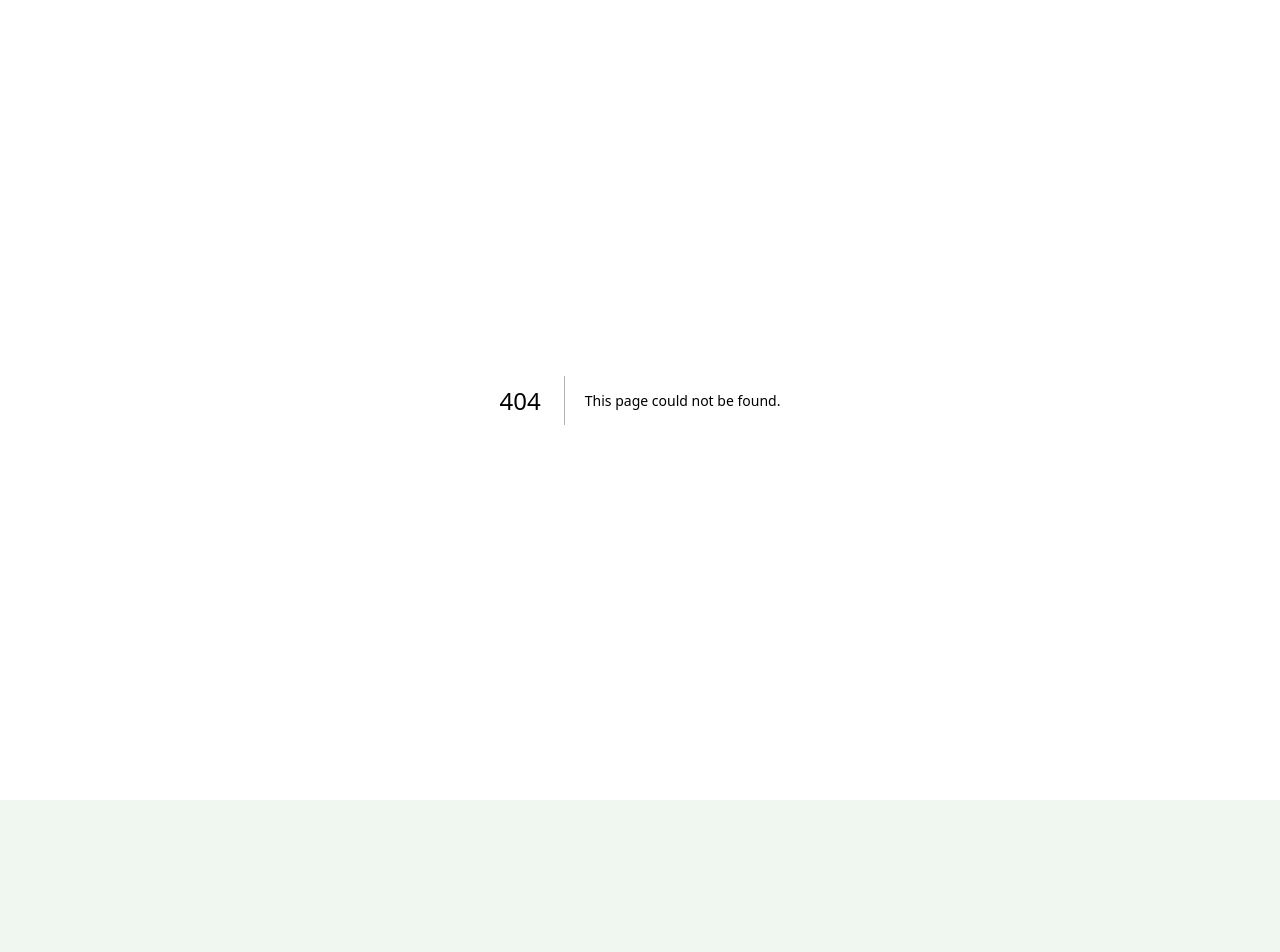
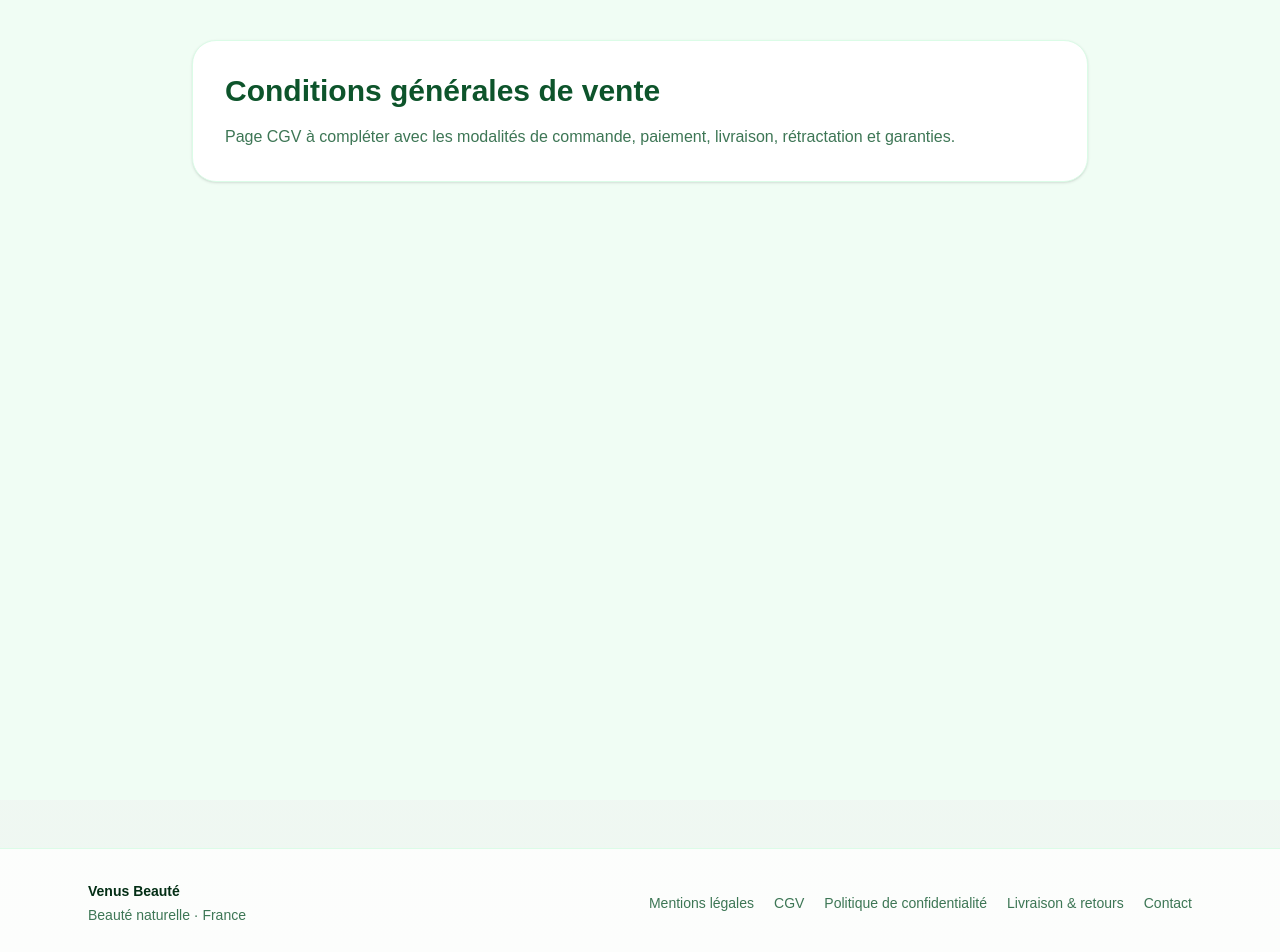
Before and after one commit to Doudou-labo/DoudouClaw, a Next.js app in the folder venus-beaute/: page /cgv in a window 1280 px wide. Before the commit this address had no page. Shown: the top 952 px of the page. Before the commit the page ends 800 px from the top, so only its background shows below. Built offline with nearby package versions, Linux system fonts and the light colour scheme.

Commit message:
feat(venus-beaute): add legal footer links and placeholder legal pages

```diff
--- /dev/null
+++ b/venus-beaute/src/app/cgv/page.tsx
@@ -0,0 +1,10 @@
+export default function CgvPage() {
+  return (
+    <main className="min-h-screen bg-green-50 px-6 py-10 text-green-900">
+      <div className="mx-auto max-w-4xl rounded-3xl border border-green-100 bg-white p-8 shadow-sm">
+        <h1 className="text-3xl font-extrabold">Conditions générales de vente</h1>
+        <p className="mt-4 text-green-900/80">Page CGV à compléter avec les modalités de commande, paiement, livraison, rétractation et garanties.</p>
+      </div>
+    </main>
+  );
+}
--- /dev/null
+++ b/venus-beaute/src/app/contact/page.tsx
@@ -0,0 +1,10 @@
+export default function ContactPage() {
+  return (
+    <main className="min-h-screen bg-green-50 px-6 py-10 text-green-900">
+      <div className="mx-auto max-w-4xl rounded-3xl border border-green-100 bg-white p-8 shadow-sm">
+        <h1 className="text-3xl font-extrabold">Contact</h1>
+        <p className="mt-4 text-green-900/80">Page contact à compléter avec l’e-mail, le formulaire, les horaires et les moyens de contact client.</p>
+      </div>
+    </main>
+  );
+}
--- a/venus-beaute/src/app/layout.tsx
+++ b/venus-beaute/src/app/layout.tsx
@@ -1,5 +1,6 @@
 import type { Metadata } from "next";
 import { Geist, Geist_Mono } from "next/font/google";
+import Footer from "@/components/Footer";
 import "./globals.css";
 
 const geistSans = Geist({
@@ -27,7 +28,10 @@ export default function RootLayout({
       <body
         className={`${geistSans.variable} ${geistMono.variable} antialiased`}
       >
-        {children}
+        <div className="min-h-screen flex flex-col">
+          <div className="flex-1">{children}</div>
+          <Footer />
+        </div>
       </body>
     </html>
   );
--- /dev/null
+++ b/venus-beaute/src/app/livraison-retours/page.tsx
@@ -0,0 +1,10 @@
+export default function LivraisonRetoursPage() {
+  return (
+    <main className="min-h-screen bg-green-50 px-6 py-10 text-green-900">
+      <div className="mx-auto max-w-4xl rounded-3xl border border-green-100 bg-white p-8 shadow-sm">
+        <h1 className="text-3xl font-extrabold">Livraison & retours</h1>
+        <p className="mt-4 text-green-900/80">Page à compléter avec les délais, frais de livraison, zones desservies et conditions de retour/remboursement.</p>
+      </div>
+    </main>
+  );
+}
--- /dev/null
+++ b/venus-beaute/src/app/mentions-legales/page.tsx
@@ -0,0 +1,10 @@
+export default function MentionsLegalesPage() {
+  return (
+    <main className="min-h-screen bg-green-50 px-6 py-10 text-green-900">
+      <div className="mx-auto max-w-4xl rounded-3xl border border-green-100 bg-white p-8 shadow-sm">
+        <h1 className="text-3xl font-extrabold">Mentions légales</h1>
+        <p className="mt-4 text-green-900/80">Page légale à compléter avec les informations de l’éditeur, hébergeur, contact et responsable de publication.</p>
+      </div>
+    </main>
+  );
+}
--- /dev/null
+++ b/venus-beaute/src/app/politique-confidentialite/page.tsx
@@ -0,0 +1,10 @@
+export default function PolitiqueConfidentialitePage() {
+  return (
+    <main className="min-h-screen bg-green-50 px-6 py-10 text-green-900">
+      <div className="mx-auto max-w-4xl rounded-3xl border border-green-100 bg-white p-8 shadow-sm">
+        <h1 className="text-3xl font-extrabold">Politique de confidentialité</h1>
+        <p className="mt-4 text-green-900/80">Page confidentialité à compléter avec les données collectées, finalités, durée de conservation et droits RGPD.</p>
+      </div>
+    </main>
+  );
+}
--- /dev/null
+++ b/venus-beaute/src/components/Footer.tsx
@@ -0,0 +1,30 @@
+import Link from "next/link";
+
+const legalLinks = [
+  { href: "/mentions-legales", label: "Mentions légales" },
+  { href: "/cgv", label: "CGV" },
+  { href: "/politique-confidentialite", label: "Politique de confidentialité" },
+  { href: "/livraison-retours", label: "Livraison & retours" },
+  { href: "/contact", label: "Contact" },
+];
+
+export default function Footer() {
+  return (
+    <footer className="mt-12 border-t border-green-100 bg-white/80">
+      <div className="mx-auto flex max-w-6xl flex-col gap-4 px-6 py-8 text-sm text-green-900/80 md:flex-row md:items-center md:justify-between">
+        <div>
+          <p className="font-bold text-green-950">Venus Beauté</p>
+          <p className="mt-1">Beauté naturelle · France</p>
+        </div>
+
+        <nav className="flex flex-wrap gap-x-5 gap-y-2">
+          {legalLinks.map((link) => (
+            <Link key={link.href} href={link.href} className="hover:text-green-700 hover:underline">
+              {link.label}
+            </Link>
+          ))}
+        </nav>
+      </div>
+    </footer>
+  );
+}
```
